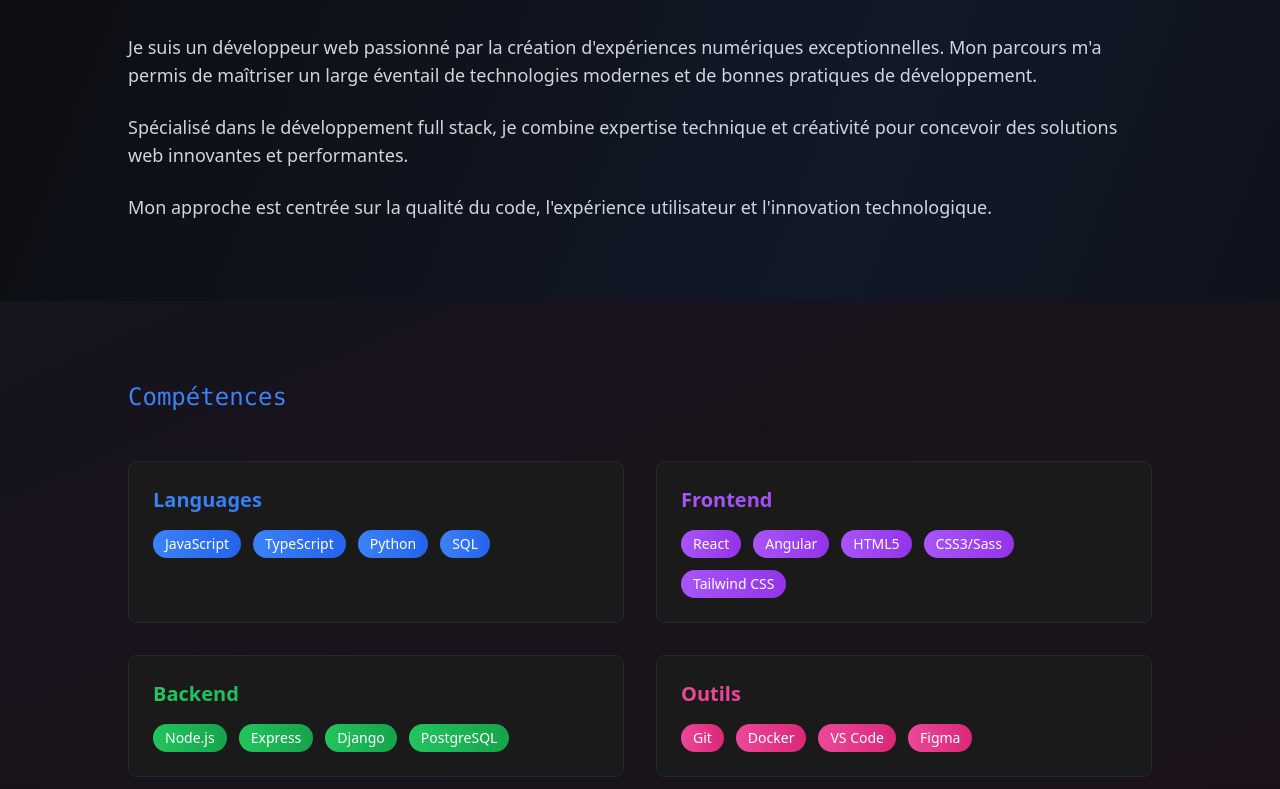
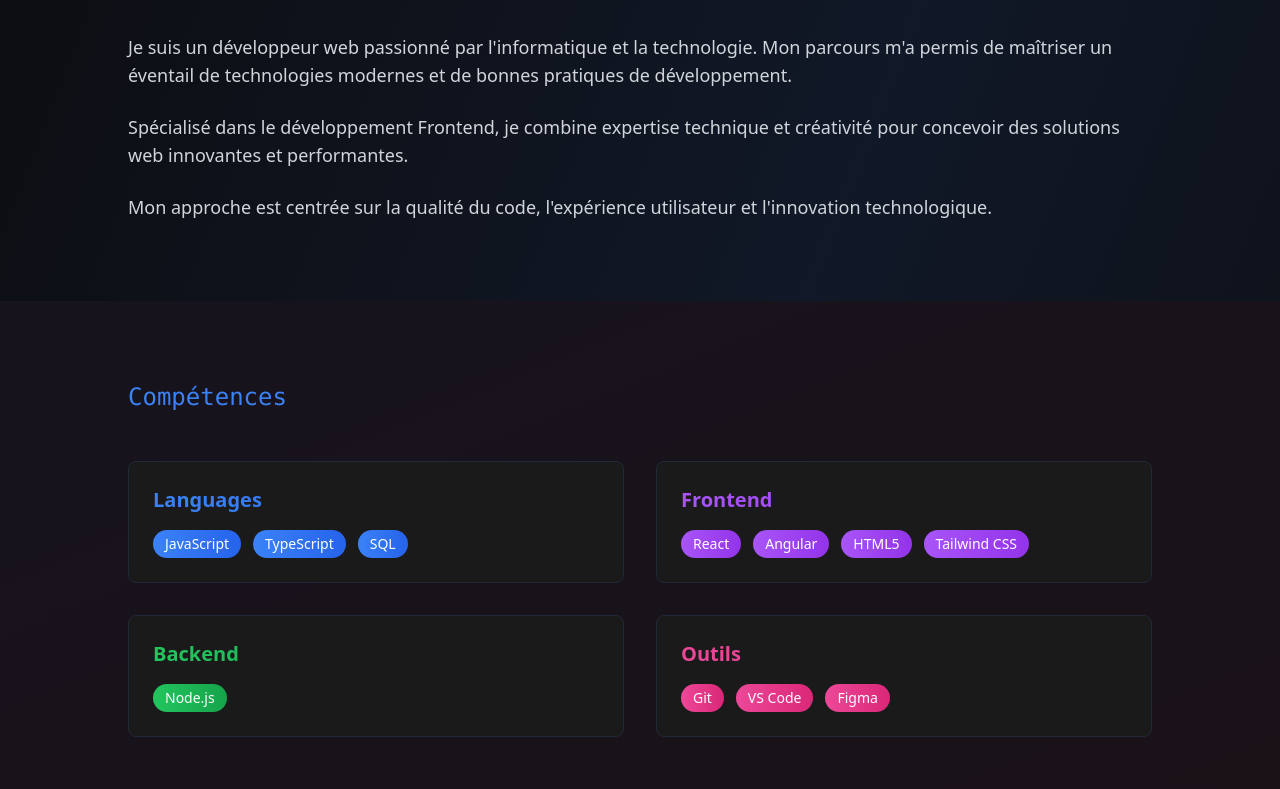
Before and after one commit to M4xxes/PorteFolio, a React app: page / in a window 1280 px wide. Shown: the part 911-1700 px from the top of the page. Built offline with nearby package versions, Linux system fonts and the light colour scheme; the HTML template or start-up script is replaced by a standard one.

Commit message:
change my about

```diff
--- a/src/App.tsx
+++ b/src/App.tsx
@@ -1,6 +1,4 @@
-import React from 'react';
 import { motion, AnimatePresence } from 'framer-motion';
-import { Github, Linkedin, Mail, ExternalLink } from 'lucide-react';
 import Hero from './components/Hero';
 import About from './components/About';
 import Skills from './components/Skills';
--- a/src/components/About.tsx
+++ b/src/components/About.tsx
@@ -1,4 +1,3 @@
-import React from 'react';
 import { motion } from 'framer-motion';
 import { useInView } from 'react-intersection-observer';
 
@@ -27,12 +26,12 @@ const About = () => {
           className="space-y-6 text-gray-300"
         >
           <p className="text-lg">
-            Je suis un développeur web passionné par la création d'expériences numériques exceptionnelles.
-            Mon parcours m'a permis de maîtriser un large éventail de technologies modernes et de bonnes pratiques
+            Je suis un développeur web passionné par l'informatique et la technologie.
+            Mon parcours m'a permis de maîtriser un éventail de technologies modernes et de bonnes pratiques
             de développement.
           </p>
           <p className="text-lg">
-            Spécialisé dans le développement full stack, je combine expertise technique et créativité pour
+            Spécialisé dans le développement Frontend, je combine expertise technique et créativité pour
             concevoir des solutions web innovantes et performantes.
           </p>
           <p className="text-lg">
--- a/src/components/Contact.tsx
+++ b/src/components/Contact.tsx
@@ -1,4 +1,3 @@
-import React from 'react';
 import { motion } from 'framer-motion';
 import { useInView } from 'react-intersection-observer';
 import { Github, Linkedin, Mail } from 'lucide-react';
--- a/src/components/Hero.tsx
+++ b/src/components/Hero.tsx
@@ -1,4 +1,3 @@
-import React from 'react';
 import { motion } from 'framer-motion';
 
 const Hero = () => {
@@ -69,7 +68,7 @@ const Hero = () => {
           transition={{ duration: 0.5, delay: 0.3 }}
           className="text-lg md:text-xl text-gray-400 max-w-2xl mb-12"
         >
-          Développeur Full Stack spécialisé dans la création d'applications web performantes et élégantes.
+          Développeur FrontEnd spécialisé dans la création d'applications web modernes.
           Je transforme des idées en solutions digitales innovantes.
         </motion.p>
 
--- a/src/components/Skills.tsx
+++ b/src/components/Skills.tsx
@@ -1,26 +1,25 @@
-import React from 'react';
 import { motion } from 'framer-motion';
 import { useInView } from 'react-intersection-observer';
 
 const skills = [
   {
     category: "Languages",
-    items: ["JavaScript", "TypeScript", "Python", "SQL"],
+    items: ["JavaScript", "TypeScript", "SQL"],
     color: "from-blue-500 to-blue-600"
   },
   {
     category: "Frontend",
-    items: ["React", "Angular", "HTML5", "CSS3/Sass", "Tailwind CSS"],
+    items: ["React", "Angular", "HTML5",  "Tailwind CSS"],
     color: "from-purple-500 to-purple-600"
   },
   {
     category: "Backend",
-    items: ["Node.js", "Express", "Django", "PostgreSQL"],
+    items: ["Node.js"],
     color: "from-green-500 to-green-600"
   },
   {
     category: "Outils",
-    items: ["Git", "Docker", "VS Code", "Figma"],
+    items: ["Git", "VS Code", "Figma"],
     color: "from-pink-500 to-pink-600"
   }
 ];
```
Also changed, not shown: 4 other files (tests, documents, lock files or other folders).
